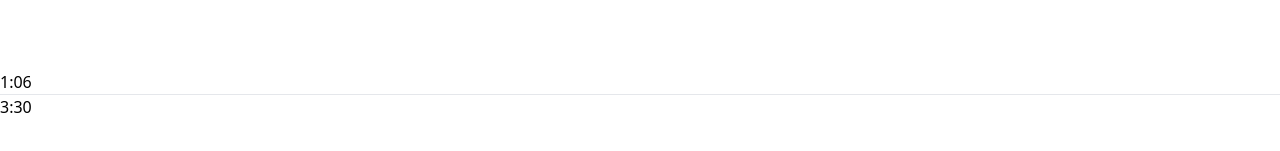
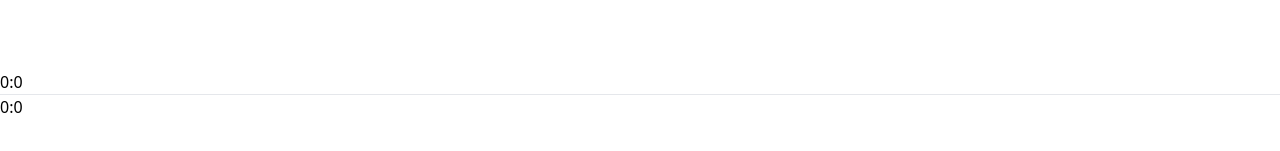
Before and after one commit to adityakkpk/Spotify-Clone, a React (Vite) app: page / in a window 1280 px wide. Shown: the part 6198-6349 px from the top of the page. Built offline with nearby package versions, Linux system fonts and the light colour scheme.

Commit message:
Create PlayerContext and made the Player Component Interactive

```diff
--- a/src/App.jsx
+++ b/src/App.jsx
@@ -1,18 +1,22 @@
-import React from 'react'
-import Sidebar from './components/Sidebar'
-import Player from './components/Player'
-import Display from './components/Display'
+import React, { useContext } from "react";
+import Sidebar from "./components/Sidebar";
+import Player from "./components/Player";
+import Display from "./components/Display";
+import { PlayerContext } from "./context/PlayerContext";
 
 const App = () => {
+  const { audioRef, track } = useContext(PlayerContext);
+
   return (
-    <div className='h-screen bg-black text-white'>
-      <div className='h-[90%] flex'>
+    <div className="h-screen bg-black text-white">
+      <div className="h-[90%] flex">
         <Sidebar />
         <Display />
       </div>
       <Player />
+      <audio ref={audioRef} src={track.file} preload="auto"></audio>
     </div>
-  )
-}
+  );
+};
 
-export default App
+export default App;
--- a/src/components/Player.jsx
+++ b/src/components/Player.jsx
@@ -1,43 +1,74 @@
-import React from 'react'
-import { assets, songsData } from '../assets/frontend-assets/assets'
+import React, { useContext } from "react";
+import { assets } from "../assets/frontend-assets/assets";
+import { PlayerContext } from "../context/PlayerContext";
 const Player = () => {
+  const { seekBg, seekBar, isPlaying, play, pause, track, time } = useContext(PlayerContext);
+
   return (
-    <div className='h-[10%] bg-black flex justify-between items-center text-white px-4'>
+    <div className="h-[10%] bg-black flex justify-between items-center text-white px-4">
       <div className="hidden lg:flex items-center gap-4">
-            <img className='w-12' src={songsData[0].image} alt="" />
+        <img className="w-12" src={track.image} alt="" />
         <div>
-                <p>{songsData[0].name}</p>
-                <p>{songsData[0].desc.slice(0,12)}</p>
+          <p>{track.name}</p>
+          <p>{track.desc.slice(0, 12)}</p>
         </div>
       </div>
       <div className="flex flex-col items-center gap-1 m-auto">
         <div className="flex gap-4">
-                <img className='w-4 cursor-pointer' src={assets.shuffle_icon} alt="" />
-                <img className='w-4 cursor-pointer' src={assets.prev_icon} alt="" />
-                <img className='w-4 cursor-pointer' src={assets.play_icon} alt="" />
-                <img className='w-4 cursor-pointer' src={assets.next_icon} alt="" />
-                <img className='w-4 cursor-pointer' src={assets.loop_icon} alt="" />
+          <img
+            className="w-4 cursor-pointer"
+            src={assets.shuffle_icon}
+            alt=""
+          />
+          <img className="w-4 cursor-pointer" src={assets.prev_icon} alt="" />
+          {!isPlaying ? (
+            <img
+              onClick={play}
+              className="w-4 cursor-pointer"
+              src={assets.play_icon}
+              alt=""
+            />
+          ) : (
+            <img
+              onClick={pause}
+              className="w-4 cursor-pointer"
+              src={assets.pause_icon}
+              alt=""
+            />
+          )}
+          <img className="w-4 cursor-pointer" src={assets.next_icon} alt="" />
+          <img className="w-4 cursor-pointer" src={assets.loop_icon} alt="" />
         </div>
         <div className="flex items-center gap-5">
-                <p>1:06</p>
-                <div className="w-[16vw] max-w-[500px] bg-gray-300 cursor-pointer">
-                    <hr className='h-1 border-none w-10 bg-green-800 rounded-full' />
+          <p>{time.currentTime.minutes}:{time.currentTime.seconds}</p>
+          <div
+            ref={seekBg}
+            className="w-[16vw] max-w-[500px] bg-gray-300 cursor-pointer"
+          >
+            <hr
+              ref={seekBar}
+              className="h-1 border-none w-10 bg-green-800 rounded-full"
+            />
           </div>
-                <p>3:30</p>
+          <p>{time.duration.minutes}:{time.duration.seconds}</p>
         </div>
       </div>
       <div className="hidden lg:flex items-center gap-2 opacity-75">
-            <img className='w-4 cursor-pointer' src={assets.play_icon} alt="" />
-            <img className='w-4 cursor-pointer' src={assets.mic_icon} alt="" />
-            <img className='w-4 cursor-pointer' src={assets.queue_icon} alt="" />
-            <img className='w-4 cursor-pointer' src={assets.speaker_icon} alt="" />
-            <img className='w-4 cursor-pointer' src={assets.volume_icon} alt="" />
+        <img className="w-4 cursor-pointer" src={assets.play_icon} alt="" />
+        <img className="w-4 cursor-pointer" src={assets.mic_icon} alt="" />
+        <img className="w-4 cursor-pointer" src={assets.queue_icon} alt="" />
+        <img className="w-4 cursor-pointer" src={assets.speaker_icon} alt="" />
+        <img className="w-4 cursor-pointer" src={assets.volume_icon} alt="" />
         <div className="w-20 bg-slate-50 h-1 rounded cursor-pointer"></div>
-            <img className='w-4 cursor-pointer' src={assets.mini_player_icon} alt="" />
-            <img className='w-4 cursor-pointer' src={assets.zoom_icon} alt="" />
+        <img
+          className="w-4 cursor-pointer"
+          src={assets.mini_player_icon}
+          alt=""
+        />
+        <img className="w-4 cursor-pointer" src={assets.zoom_icon} alt="" />
       </div>
     </div>
-  )
-}
+  );
+};
 
-export default Player
+export default Player;
--- /dev/null
+++ b/src/context/PlayerContext.jsx
@@ -0,0 +1,72 @@
+import { createContext, useEffect, useRef, useState } from "react";
+import { songsData } from "../assets/frontend-assets/assets";
+
+const PlayerContext = createContext();
+
+const PlayerContextProvider = ({ children }) => {
+  const audioRef = useRef();
+  const seekBg = useRef();
+  const seekBar = useRef();
+
+  const [track, setTrack] = useState(songsData[0]);
+  const [isPlaying, setIsPlaying] = useState(false);
+  const [time, setTime] = useState({
+    currentTime: {
+      seconds: 0,
+      minutes: 0,
+    },
+    duration: {
+      seconds: 0,
+      minutes: 0,
+    },
+  });
+  const play = () => {
+    audioRef.current.play();
+    setIsPlaying(true);
+  };
+
+  const pause = () => {
+    audioRef.current.pause();
+    setIsPlaying(false);
+  };
+
+  useEffect(() => {
+    setTimeout(() => {
+      audioRef.current.ontimeupdate = () => {
+        seekBar.current.style.width = (Math.floor(audioRef.current.currentTime / audioRef.current.duration * 100)) + "%";
+        setTime({
+          currentTime: {
+            seconds: Math.floor(audioRef.current.currentTime % 60),
+            minutes: Math.floor(audioRef.current.currentTime / 60),
+          },
+          duration: {
+            seconds: Math.floor(audioRef.current.duration % 60),
+            minutes: Math.floor(audioRef.current.duration / 60),
+          },
+        });
+      };
+    }, 1000);
+  }, [audioRef]);
+
+  const contextValue = {
+    audioRef,
+    seekBar,
+    seekBg,
+    track,
+    setTrack,
+    isPlaying,
+    setIsPlaying,
+    time,
+    setTime,
+    play,
+    pause,
+  };
+
+  return (
+    <PlayerContext.Provider value={contextValue}>
+      {children}
+    </PlayerContext.Provider>
+  );
+};
+
+export { PlayerContext, PlayerContextProvider };
--- a/src/main.jsx
+++ b/src/main.jsx
@@ -1,13 +1,16 @@
-import { StrictMode } from 'react'
-import { createRoot } from 'react-dom/client'
-import App from './App.jsx'
-import './index.css'
-import { BrowserRouter } from 'react-router-dom'
+import { StrictMode } from "react";
+import { createRoot } from "react-dom/client";
+import App from "./App.jsx";
+import "./index.css";
+import { BrowserRouter } from "react-router-dom";
+import { PlayerContextProvider } from "./context/PlayerContext.jsx";
 
-createRoot(document.getElementById('root')).render(
+createRoot(document.getElementById("root")).render(
   <StrictMode>
     <BrowserRouter>
-    <App />
+      <PlayerContextProvider>
+        <App />
+      </PlayerContextProvider>
     </BrowserRouter>
-  </StrictMode>,
-)
+  </StrictMode>
+);
```
Lines whose indentation alone changed are shown as unchanged.
